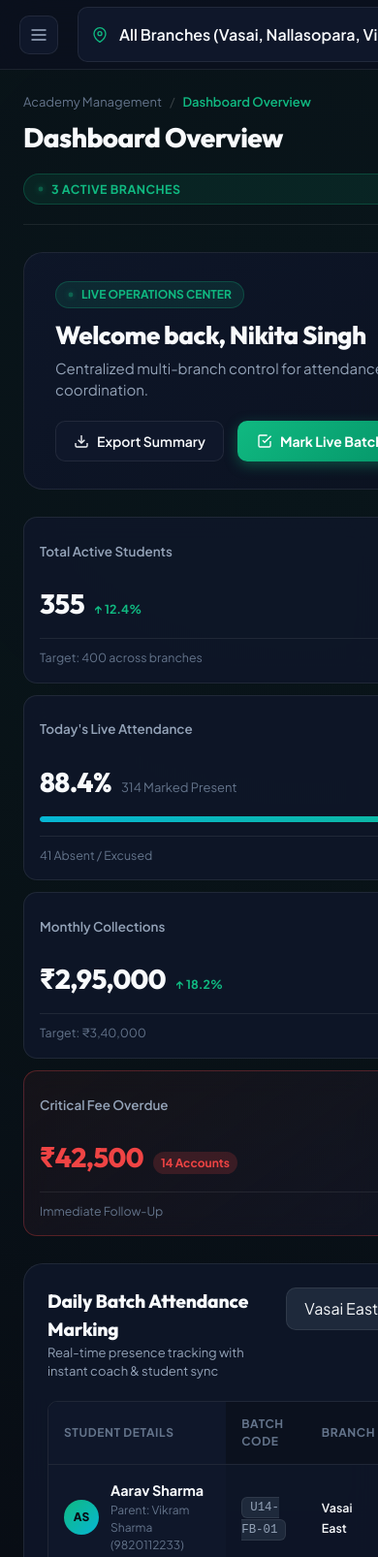
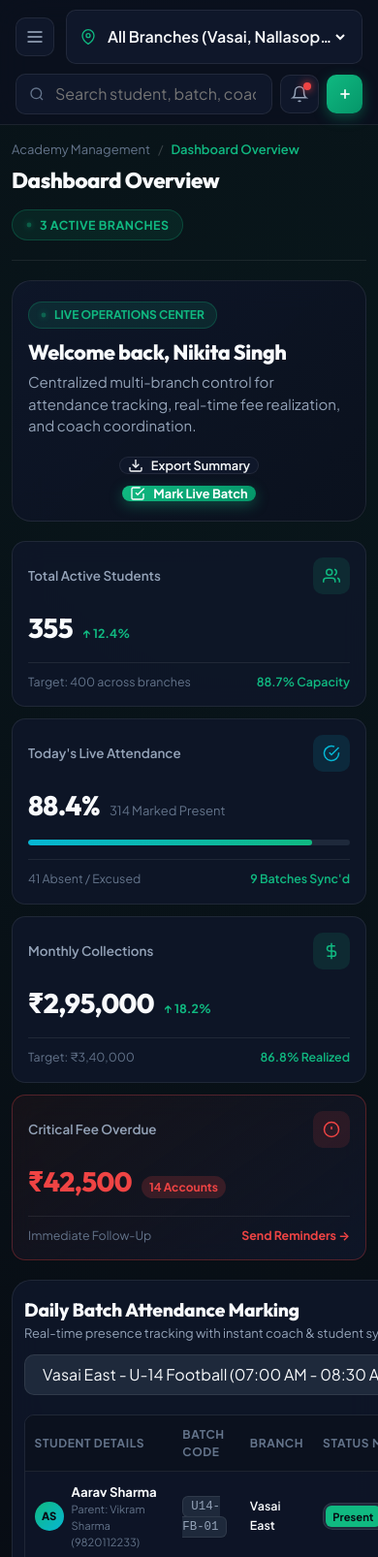
Before and after one commit to pavan-bhosale/Sports-Coaches-Management-System, a website: page dashboard.html in a window 390 px wide. Shown: the top 1606 px of the page at 97% size. Drawn offline with Linux system fonts and the light colour scheme.

Commit message:
Phone Adaptable Frontend

```diff
--- a/css/dashboard.css
+++ b/css/dashboard.css
@@ -2936,16 +2936,13 @@ input[type="date"].reg-input::-webkit-calendar-picker-indicator:hover {
 
 /* Tablet & Medium Screens (<= 1024px) */
 @media (max-width: 1024px) {
-  .kpi-grid {
-    grid-template-columns: repeat(2, 1fr) !important;
-  }
-  .dashboard-grid-layout {
-    grid-template-columns: 1fr !important;
-  }
-}
-
-/* Mobile Phone Screens (<= 768px) */
-@media (max-width: 768px) {
+  /* Main Wrapper Margin Reset */
+  .main-wrapper {
+    margin-left: 0 !important;
+    width: 100% !important;
+    max-width: 100% !important;
+  }
+
   /* Off-canvas Sidebar Drawer */
   .app-sidebar {
     position: fixed !important;
@@ -2967,33 +2964,135 @@ input[type="date"].reg-input::-webkit-calendar-picker-indicator:hover {
     opacity: 1 !important;
   }
 
+  /* Top Utility Bar */
+  .app-topbar {
+    height: auto !important;
+    min-height: var(--topbar-height);
+    padding: 0.65rem 1rem !important;
+    flex-wrap: wrap !important;
+    gap: 0.65rem !important;
+  }
+
+  .topbar-left {
+    flex: 1 1 auto !important;
+    min-width: 0 !important;
+    max-width: 100% !important;
+    gap: 0.75rem !important;
+  }
+
+  .branch-selector-wrapper {
+    flex: 1 1 auto !important;
+    min-width: 0 !important;
+    max-width: 260px !important;
+  }
+
+  .branch-select {
+    width: 100% !important;
+    max-width: 100% !important;
+    text-overflow: ellipsis !important;
+    overflow: hidden !important;
+    white-space: nowrap !important;
+  }
+
+  .topbar-right {
+    flex: 1 1 auto !important;
+    justify-content: flex-end !important;
+    gap: 0.5rem !important;
+    max-width: 100% !important;
+  }
+
+  .search-wrapper {
+    flex: 1 1 auto !important;
+    max-width: 220px !important;
+  }
+
+  .search-input {
+    width: 100% !important;
+  }
+
+  .search-input:focus {
+    width: 100% !important;
+  }
+
+  .kpi-grid {
+    grid-template-columns: repeat(2, 1fr) !important;
+  }
+
+  .dashboard-grid-layout {
+    grid-template-columns: 1fr !important;
+  }
+}
+
+/* Mobile Phone Screens (<= 768px) */
+@media (max-width: 768px) {
   /* Main Content Layout Adjustments */
-  .main-content {
-    margin-left: 0 !important;
-    width: 100% !important;
+  .dashboard-content {
     padding: 1rem 0.75rem !important;
+    gap: 1.25rem !important;
   }
 
   /* Content Header Stack */
   .content-header {
     flex-direction: column !important;
-    align-items: stretch !important;
-    gap: 1rem !important;
-  }
-
-  .header-actions {
+    align-items: flex-start !important;
+    gap: 0.75rem !important;
+  }
+
+  .page-title {
+    font-size: 1.4rem !important;
+  }
+
+  .welcome-banner {
+    flex-direction: column !important;
+    align-items: flex-start !important;
+    gap: 1.25rem !important;
+    padding: 1.25rem 1rem !important;
+  }
+
+  .banner-title {
+    font-size: 1.35rem !important;
+  }
+
+  .banner-actions {
     width: 100% !important;
+    flex-direction: row !important;
+    gap: 0.75rem !important;
+  }
+
+  .banner-actions .btn-secondary,
+  .banner-actions .btn-primary {
+    flex: 1 !important;
+    justify-content: center !important;
+    font-size: 0.8rem !important;
+    padding: 0 0.5rem !important;
+  }
+
+  /* Section Action Bars */
+  .sb-action-bar {
     flex-direction: column !important;
     align-items: stretch !important;
     gap: 0.75rem !important;
   }
 
-  .search-box, .branch-selector-wrap {
+  .sb-action-bar-left {
+    flex-direction: column !important;
+    align-items: stretch !important;
+    gap: 0.75rem !important;
     width: 100% !important;
   }
 
-  .search-input, .branch-selector {
+  .sb-action-bar-left .sb-search-box {
+    margin-left: 0 !important;
     width: 100% !important;
+  }
+
+  .sb-action-bar-right {
+    width: 100% !important;
+  }
+
+  .btn-sb-primary {
+    width: 100% !important;
+    justify-content: center !important;
   }
 
   /* KPI Grid & Dashboard Grids */
@@ -3007,13 +3106,19 @@ input[type="date"].reg-input::-webkit-calendar-picker-indicator:hover {
   }
 
   /* Full-Page Form Registration Grids */
-  .reg-grid-2col, .reg-grid-3col {
+  .reg-grid, .reg-grid-2col, .reg-grid-3col {
     grid-template-columns: 1fr !important;
     gap: 0.75rem !important;
   }
 
+  .reg-header { padding: 1.25rem 1rem !important; }
+  .reg-body   { padding: 1.25rem 1rem !important; }
+  .reg-footer { padding: 1rem !important; flex-direction: column !important; align-items: stretch !important; }
+  .reg-footer-actions { width: 100% !important; justify-content: stretch !important; }
+  .reg-submit-btn, .btn-ghost { width: 100% !important; justify-content: center !important; }
+
   /* Modal Dialog Scaling */
-  .reg-modal-content, .sb-modal-content {
+  .reg-modal-content, .sb-modal-content, .sb-modal {
     width: 95vw !important;
     max-width: 100% !important;
     max-height: 90vh !important;
@@ -3023,33 +3128,66 @@ input[type="date"].reg-input::-webkit-calendar-picker-indicator:hover {
     border-radius: var(--radius-md) !important;
   }
 
-  /* Responsive Data Tables with Touch Scrolling */
-  .data-table-container, .table-responsive-wrapper {
+  /* Responsive Data Tables with Touch Scrolling & Compact Cell Sizing */
+  .table-container, .data-table-container, .table-responsive-wrapper {
     width: 100% !important;
+    max-width: 100% !important;
     overflow-x: auto !important;
     -webkit-overflow-scrolling: touch !important;
+    border-radius: var(--radius-sm) !important;
   }
 
   .data-table {
-    min-width: 680px !important;
-  }
-
-  .data-table th:first-child,
-  .data-table td:first-child {
-    position: sticky !important;
-    left: 0 !important;
-    background: #0f172a !important;
-    z-index: 2 !important;
-    box-shadow: 2px 0 8px rgba(0, 0, 0, 0.3) !important;
-  }
-
-  .data-table th:last-child,
-  .data-table td:last-child {
-    position: sticky !important;
-    right: 0 !important;
-    background: #0f172a !important;
-    z-index: 2 !important;
-    box-shadow: -2px 0 8px rgba(0, 0, 0, 0.3) !important;
+    width: 100% !important;
+    min-width: 580px !important;
+    font-size: 0.8125rem !important;
+  }
+
+  .data-table th, .data-table td {
+    padding: 0.65rem 0.6rem !important;
+  }
+
+  .student-cell {
+    gap: 0.5rem !important;
+  }
+
+  .student-avatar {
+    width: 30px !important;
+    height: 30px !important;
+    font-size: 0.7rem !important;
+  }
+
+  .student-name {
+    font-size: 0.825rem !important;
+  }
+
+  .student-sub {
+    font-size: 0.7rem !important;
+  }
+
+  .status-toggle-group {
+    padding: 2px !important;
+  }
+
+  .btn-status {
+    padding: 0.25rem 0.45rem !important;
+    font-size: 0.7rem !important;
+  }
+
+  .action-btn-row {
+    gap: 0.35rem !important;
+    flex-wrap: wrap !important;
+  }
+
+  .btn-whatsapp-action {
+    height: 28px !important;
+    padding: 0 0.5rem !important;
+    font-size: 0.7rem !important;
+  }
+
+  .btn-icon-sm {
+    width: 28px !important;
+    height: 28px !important;
   }
 
   /* Input tap-target & iOS auto-zoom prevention */
@@ -3061,19 +3199,85 @@ input[type="date"].reg-input::-webkit-calendar-picker-indicator:hover {
   select,
   textarea {
     font-size: 16px !important;
-    min-height: 44px !important;
+    min-height: 42px !important;
   }
 
   /* Button Touch Targets */
   .btn-sb-primary,
   .btn-sb-ghost,
   .batch-actions-btn {
-    min-height: 44px !important;
+    min-height: 42px !important;
     padding: 0.65rem 1rem !important;
   }
 }
 
-/* Small Phones (<= 480px) */
+/* Small Mobile Screens (<= 576px) */
+@media (max-width: 576px) {
+  .app-topbar {
+    flex-direction: column !important;
+    align-items: stretch !important;
+  }
+
+  .topbar-left {
+    width: 100% !important;
+    justify-content: space-between !important;
+  }
+
+  .branch-selector-wrapper {
+    max-width: none !important;
+    flex: 1 !important;
+  }
+
+  .topbar-right {
+    width: 100% !important;
+    justify-content: space-between !important;
+  }
+
+  .search-wrapper {
+    max-width: none !important;
+    flex: 1 !important;
+  }
+
+  .btn-quick-add span {
+    display: none !important;
+  }
+
+  .btn-quick-add {
+    padding: 0 0.65rem !important;
+  }
+
+  .banner-actions {
+    flex-direction: column !important;
+  }
+
+  .dashboard-widget {
+    padding: 1rem 0.75rem !important;
+  }
+
+  .widget-header {
+    flex-direction: column !important;
+    align-items: flex-start !important;
+    gap: 0.75rem !important;
+  }
+
+  .widget-header .batch-select {
+    width: 100% !important;
+  }
+
+  .widget-footer {
+    flex-direction: column !important;
+    align-items: stretch !important;
+    gap: 0.75rem !important;
+    text-align: center !important;
+  }
+
+  .btn-save-attendance {
+    width: 100% !important;
+    justify-content: center !important;
+  }
+}
+
+/* Extra Small Phones (<= 480px) */
 @media (max-width: 480px) {
   .reg-modal-header {
     padding: 1rem !important;
@@ -3089,6 +3293,15 @@ input[type="date"].reg-input::-webkit-calendar-picker-indicator:hover {
   }
 
   .reg-footer-btns button {
+    width: 100% !important;
+  }
+
+  .sb-modal-footer {
+    flex-direction: column !important;
+    gap: 0.5rem !important;
+  }
+
+  .sb-modal-footer button {
     width: 100% !important;
   }
 }
--- a/js/navigation.js
+++ b/js/navigation.js
@@ -193,7 +193,7 @@ document.addEventListener('DOMContentLoaded', () => {
 
   if (sidebarToggleBtn && dashboardLayout) {
     sidebarToggleBtn.addEventListener('click', () => {
-      if (window.innerWidth <= 768) {
+      if (window.innerWidth <= 1024) {
         dashboardLayout.classList.toggle('sidebar-mobile-open');
       } else {
         dashboardLayout.classList.toggle('sidebar-collapsed');
@@ -207,7 +207,7 @@ document.addEventListener('DOMContentLoaded', () => {
     }
 
     document.addEventListener('click', (e) => {
-      if (window.innerWidth <= 768 && dashboardLayout.classList.contains('sidebar-mobile-open')) {
+      if (window.innerWidth <= 1024 && dashboardLayout.classList.contains('sidebar-mobile-open')) {
         if (appSidebar && !appSidebar.contains(e.target) && !sidebarToggleBtn.contains(e.target) && (!sidebarBackdrop || !sidebarBackdrop.contains(e.target))) {
           dashboardLayout.classList.remove('sidebar-mobile-open');
         }
@@ -217,7 +217,7 @@ document.addEventListener('DOMContentLoaded', () => {
 
   navLinks.forEach(link => {
     link.addEventListener('click', () => {
-      if (window.innerWidth <= 768 && dashboardLayout) {
+      if (window.innerWidth <= 1024 && dashboardLayout) {
         dashboardLayout.classList.remove('sidebar-mobile-open');
       }
     });
```
Also changed, not shown: css/auth.css (+19 -1 lines).
